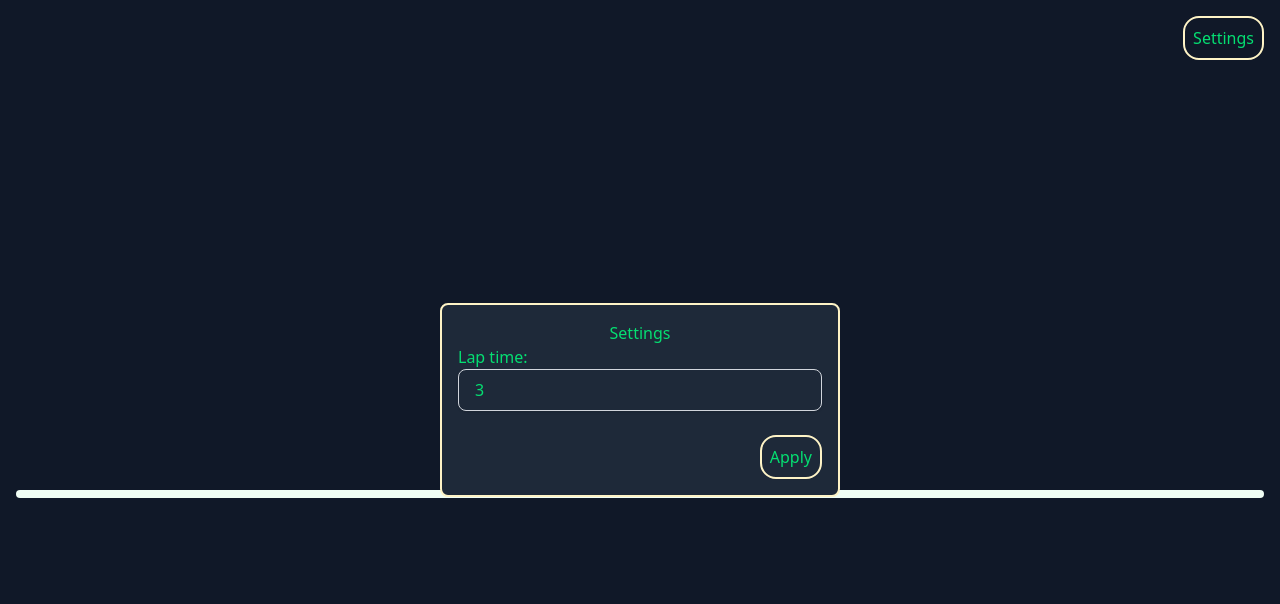
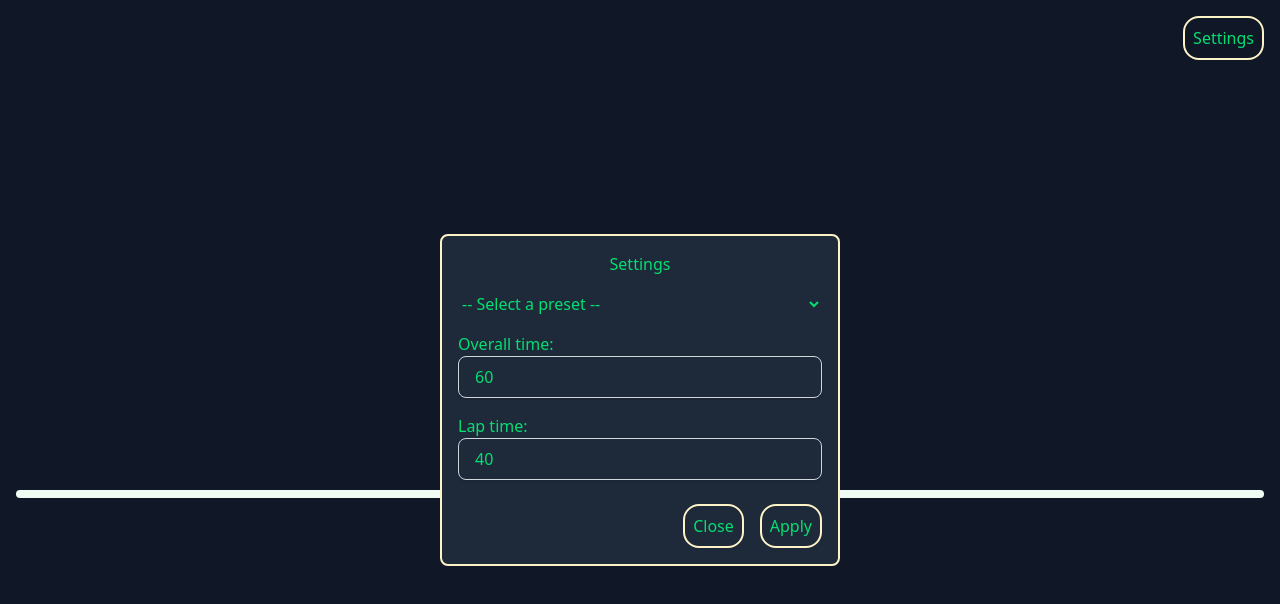
Before and after one commit to Umbrella1234/Stopwatch, a React (Vite) app: page / in a window 1280 px wide. Both pictures are taken after a click on the button "Settings". Shown: the top 604 px of the page. Built offline with nearby package versions, Linux system fonts and the light colour scheme.

Commit message:
add presets

```diff
--- a/src/App.tsx
+++ b/src/App.tsx
@@ -26,17 +26,27 @@ const Input: FunctionComponent<
   />
 );
 
+const presets = [
+  { lapTime: 40, overallTime: 60, label: "40 work 20 rest" },
+  { lapTime: 60, overallTime: 60, label: "60 work" },
+  { lapTime: 90, overallTime: 90, label: "90 work" },
+];
+
+const [absPreset] = presets;
+
 const SettingsForm: FunctionComponent<{
   lapTimeInitial: number;
-  onSubmit: (formData: { lapTime: number }) => void;
-  onEscape?: () => void;
-}> = ({ lapTimeInitial, onSubmit, onEscape }) => {
+  overallTimeIntial: number;
+  onSubmit: (formData: { lapTime: number; overallTime: number }) => void;
+  onClose?: () => void;
+}> = ({ lapTimeInitial, onSubmit, onClose, overallTimeInitial }) => {
   const [lapTime, setLapTime] = useState(lapTimeInitial);
+  const [overallTime, setOverallTime] = useState(overallTimeInitial);
 
   useEffect(() => {
     const handler = (e: KeyboardEvent) => {
       if (e.key === "Escape") {
-        onEscape();
+        onClose();
       }
     };
 
@@ -50,9 +60,43 @@ const SettingsForm: FunctionComponent<{
     <form
       onSubmit={(e) => {
         e.preventDefault();
-        onSubmit({ lapTime });
+        onSubmit({ lapTime, overallTime });
       }}
     >
+      <div className="flex flex-col gap-4">
+        <select
+          value=""
+          label="Presets"
+          onChange={(e) => {
+            const preset = presets.find((p) => p.label === e.target.value);
+            if (preset) {
+              onSubmit({
+                lapTime: preset.lapTime,
+                overallTime: preset.overallTime,
+              });
+            }
+          }}
+        >
+          <option value="" disabled>
+            -- Select a preset --
+          </option>
+          {presets.map((preset) => {
+            return (
+              <option key={preset.label} value={preset.label}>
+                {preset.label}
+              </option>
+            );
+          })}
+        </select>
+        <div>
+          <label>Overall time:</label>
+          <Input
+            onChange={(e) => setOverallTime(Number(e.target.value))}
+            value={overallTime}
+            type="number"
+            min={0}
+          />
+        </div>
         <div>
           <label>Lap time:</label>
           <Input
@@ -60,13 +104,17 @@ const SettingsForm: FunctionComponent<{
             value={lapTime}
             type="number"
             min={0}
-          max={60}
+            max={overallTime}
           />
         </div>
+      </div>
       <div className="flex mt-6">
-        <Button type="submit" className="ml-auto">
-          Apply
+        <div className="ml-auto flex gap-4">
+          <Button onClick={onClose} type="button">
+            Close
           </Button>
+          <Button type="submit">Apply</Button>
+        </div>
       </div>
     </form>
   );
@@ -77,25 +125,26 @@ function App() {
 
   const [hasStarted, setHasStarted] = useState(false);
   const [shouldShowSettings, setShouldShowSettings] = useState(false);
-  const [lapTime, setLapTime] = useState(3);
+  const [overallTime, setOverallTime] = useState(absPreset.overallTime);
+  const [lapTime, setLapTime] = useState(absPreset.lapTime);
   const [seconds, setSeconds] = useState(0);
 
-  const restSecs = 60 - lapTime;
+  const restSecs = overallTime - lapTime;
   const restSecsPassed = Math.min(seconds - lapTime, restSecs);
 
   const isLapPeriod = seconds <= lapTime;
   const isRestPeriod = !isLapPeriod;
 
   const lapSeconds = Math.min(seconds, lapTime);
-  const lapProgressWidthPercent = (lapSeconds / 60) * 100;
-  const restProgressWidthPercent = (restSecsPassed / 60) * 100;
+  const lapProgressWidthPercent = (lapSeconds / overallTime) * 100;
+  const restProgressWidthPercent = (restSecsPassed / overallTime) * 100;
 
   useEffect(() => {
     if (hasStarted && !intervalRef.current) {
       intervalRef.current = setInterval(() => {
         setSeconds((prevSecond) => {
           const nextSecond = prevSecond + 1;
-          return nextSecond > 60 ? 0 : nextSecond;
+          return nextSecond > overallTime ? 0 : nextSecond;
         });
       }, 1000);
     }
@@ -105,7 +154,7 @@ function App() {
       intervalRef.current = null;
       setSeconds(0);
     }
-  }, [hasStarted]);
+  }, [hasStarted, overallTime]);
 
   const secsClass = cn("text-9xl cursor-pointer mx-auto", {
     [`text-red-400`]: hasStarted && isLapPeriod,
@@ -117,9 +166,14 @@ function App() {
     setHasStarted(!hasStarted);
   };
 
-  const onSubmit: SettingsForm["props"]["onSubmit"] = ({ lapTime }) => {
+  const onSubmit: SettingsForm["props"]["onSubmit"] = ({
+    lapTime,
+    overallTime,
+  }) => {
     setShouldShowSettings(false);
     setLapTime(lapTime);
+    setOverallTime(overallTime);
+
     if (hasStarted) {
       setHasStarted(false);
     }
@@ -158,13 +212,16 @@ function App() {
         </div>
       </div>
       {shouldShowSettings && (
-        <div className="w-1/2 max-w-[400px] absolute top-1/2 left-1/2 transform -translate-x-1/2 -translate-y-1/2 border-2 border-amber-100 rounded-lg bg-gray-800 p-4">
+        <div className="z-3 w-[90%] max-w-[400px] absolute top-1/2 left-1/2 transform -translate-x-1/2 -translate-y-1/2 border-2 border-amber-100 rounded-lg bg-gray-800 p-4">
           <div className="text-center">Settings</div>
+          <div className="mt-4">
             <SettingsForm
-            onEscape={() => setShouldShowSettings(false)}
+              onClose={() => setShouldShowSettings(false)}
               onSubmit={onSubmit}
+              overallTimeInitial={overallTime}
               lapTimeInitial={lapTime}
             />
+          </div>
         </div>
       )}
     </div>
```
Also changed, not shown: 1 other file (tests, documents, lock files or other folders). Lines whose indentation alone changed are shown as unchanged.
